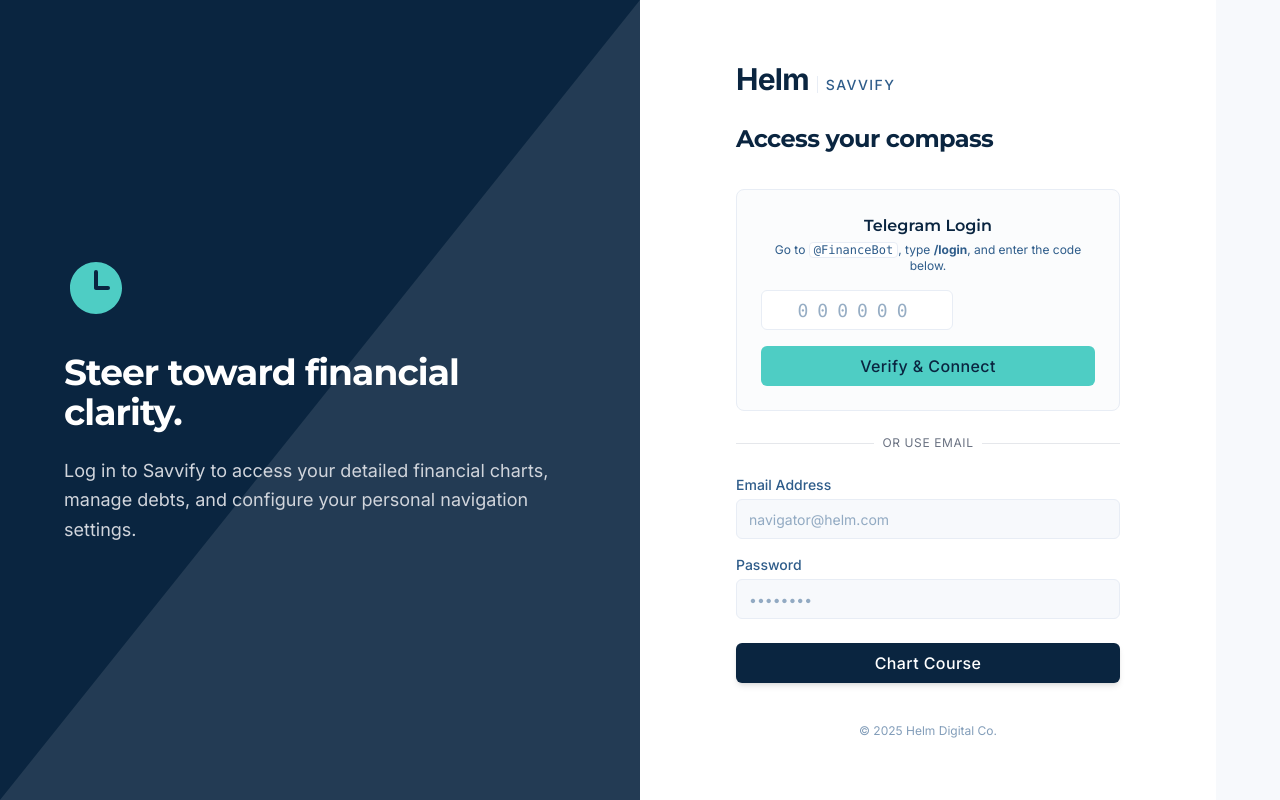
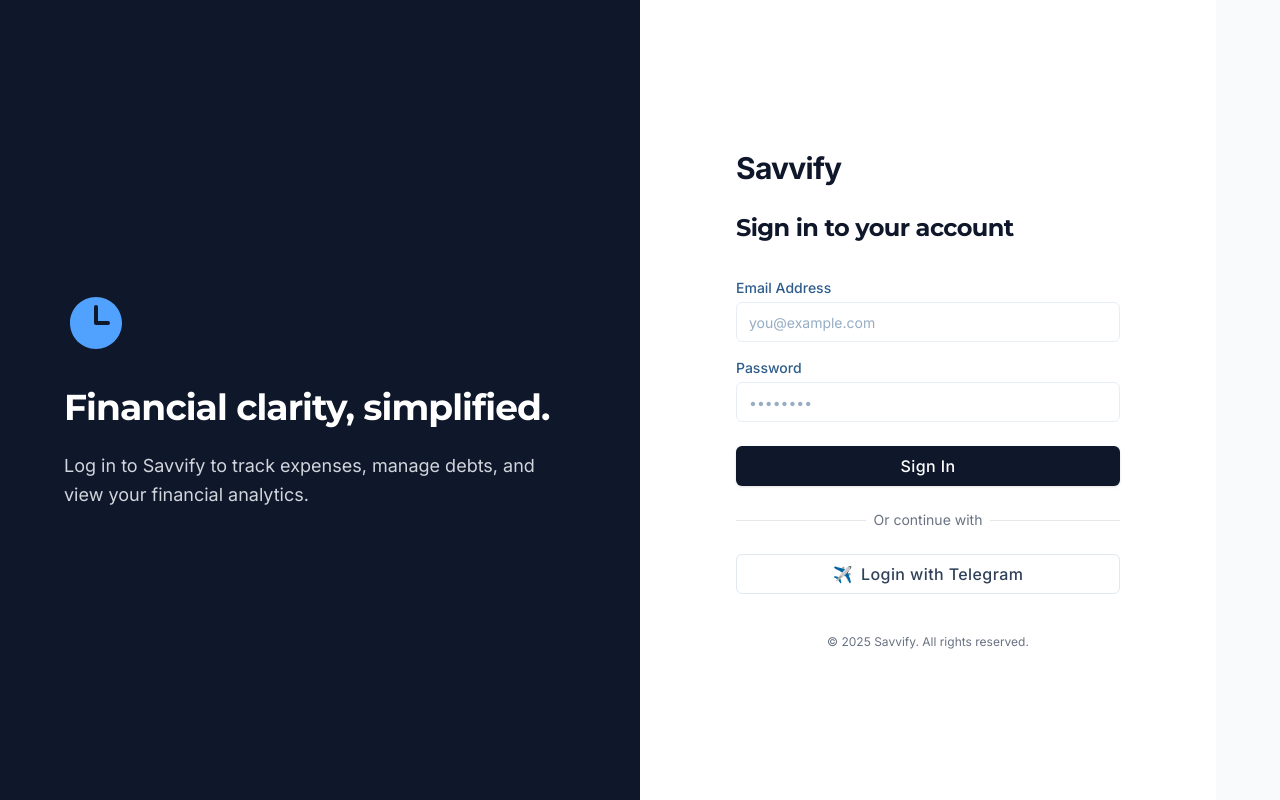
Before and after one commit to pr0meth4us/savvify-web, a Next.js app: page /login in a window 1280 px wide. Built offline with nearby package versions, Linux system fonts and the light colour scheme.

Commit message:
auth update

```diff
--- /dev/null
+++ b/app/(app)/complete-profile/page.tsx
@@ -0,0 +1,80 @@
+"use client";
+
+import { useState } from "react";
+import { useRouter } from "next/navigation";
+import api from "@/lib/api";
+import { Button } from "@/components/ui/Button";
+import { Input } from "@/components/ui/Input";
+
+export default function CompleteProfilePage() {
+  const router = useRouter();
+  const [email, setEmail] = useState("");
+  const [password, setPassword] = useState(""); // Optional: ask for password to set up email login
+  const [loading, setLoading] = useState(false);
+  const [error, setError] = useState("");
+
+  const handleSubmit = async (e: React.FormEvent) => {
+    e.preventDefault();
+    setLoading(true);
+    setError("");
+
+    try {
+      // Assuming backend has an endpoint to update profile/email
+      await api.put("/users/me", {
+        email: email,
+        // If your backend supports setting a password during this phase:
+        // password: password
+      });
+
+      // Force reload or redirect to dashboard
+      window.location.href = "/dashboard";
+    } catch (err: any) {
+      console.error(err);
+      setError(err.response?.data?.error || "Failed to update profile.");
+      setLoading(false);
+    }
+  };
+
+  return (
+    <div className="max-w-md mx-auto mt-20 p-8 bg-white rounded-xl shadow-sm border border-slate-200">
+      <div className="text-center mb-8">
+        <h1 className="text-2xl font-bold text-slate-900">Finish Setting Up</h1>
+        <p className="text-slate-500 mt-2">
+          Please link an email address to your account to ensure you never lose access.
+        </p>
+      </div>
+
+      {error && (
+        <div className="mb-6 p-3 bg-red-50 text-red-700 text-sm rounded-md border border-red-100">
+          {error}
+        </div>
+      )}
+
+      <form onSubmit={handleSubmit} className="space-y-6">
+        <Input
+          label="Email Address"
+          type="email"
+          required
+          value={email}
+          onChange={(e) => setEmail(e.target.value)}
+          placeholder="you@example.com"
+        />
+
+        {/* Optional: Add Password field if you want them to enable email login immediately */}
+        {/* <Input
+          label="Create a Password"
+          type="password"
+          required
+          value={password}
+          onChange={(e) => setPassword(e.target.value)}
+          placeholder="Min 8 characters"
+        />
+        */}
+
+        <Button type="submit" className="w-full" isLoading={loading}>
+          Complete Setup
+        </Button>
+      </form>
+    </div>
+  );
+}
--- a/app/login/page.tsx
+++ b/app/login/page.tsx
@@ -1,35 +1,29 @@
 import React from 'react';
 import LoginForm from '@/components/auth/login-form';
-import TelegramLogin from '@/components/auth/telegram-login';
 import Link from 'next/link';
 import { Metadata } from 'next';
 
 export const metadata: Metadata = {
-  title: 'Login | Savvify by Helm',
-  description: 'Access your financial compass.',
+  title: 'Login | Savvify',
+  description: 'Access your financial dashboard.',
 };
 
 export default function LoginPage() {
   return (
-    <div className="min-h-screen flex flex-col lg:flex-row bg-helm-fog">
-      {/* Left: Navigation/Brand Panel */}
-      <div className="hidden lg:flex w-1/2 bg-helm-navy relative overflow-hidden items-center justify-center text-white p-12">
-        <div className="absolute inset-0 opacity-10">
-          <svg className="h-full w-full" viewBox="0 0 100 100" preserveAspectRatio="none">
-            <path d="M0 100 L100 0 L100 100 Z" fill="currentColor" />
-          </svg>
-        </div>
+    <div className="min-h-screen flex flex-col lg:flex-row bg-slate-50">
+      {/* Left: Brand Panel */}
+      <div className="hidden lg:flex w-1/2 bg-slate-900 relative overflow-hidden items-center justify-center text-white p-12">
         <div className="relative z-10 max-w-lg">
-          <div className="mb-8 text-helm-seafoam">
+          <div className="mb-8 text-blue-400">
             <svg xmlns="http://www.w3.org/2000/svg" viewBox="0 0 24 24" fill="currentColor" className="w-16 h-16">
               <path fillRule="evenodd" d="M12 2.25c-5.385 0-9.75 4.365-9.75 9.75s4.365 9.75 9.75 9.75 9.75-4.365 9.75-9.75S17.385 2.25 12 2.25ZM12.75 6a.75.75 0 0 0-1.5 0v6c0 .414.336.75.75.75h4.5a.75.75 0 0 0 0-1.5h-3.75V6Z" clipRule="evenodd" />
             </svg>
           </div>
-          <h1 className="text-4xl font-display font-bold tracking-tight mb-6">
-            Steer toward financial clarity.
+          <h1 className="text-4xl font-bold tracking-tight mb-6">
+            Financial clarity, simplified.
           </h1>
           <p className="text-lg text-gray-300 leading-relaxed">
-            Log in to Savvify to access your detailed financial charts, manage debts, and configure your personal navigation settings.
+            Log in to Savvify to track expenses, manage debts, and view your financial analytics.
           </p>
         </div>
       </div>
@@ -39,38 +33,22 @@
         <div className="mx-auto w-full max-w-sm lg:w-96">
           <div className="text-center lg:text-left mb-8">
             <Link href="/" className="inline-block">
-              <span className="text-3xl font-bold text-helm-navy font-display tracking-tight">
-                Helm
-              </span>
-              <span className="ml-2 text-sm font-medium text-helm-ocean uppercase tracking-widest border-l border-helm-fog-dark pl-2">
+              <span className="text-3xl font-bold text-slate-900 tracking-tight">
                 Savvify
               </span>
             </Link>
-            <h2 className="mt-6 text-2xl font-bold leading-9 tracking-tight text-helm-navy font-display">
-              Access your compass
+            <h2 className="mt-6 text-2xl font-bold leading-9 tracking-tight text-slate-900">
+              Sign in to your account
             </h2>
           </div>
 
           <div className="mt-6">
-            {/* Telegram Login (The "Telegram Door") */}
-            <TelegramLogin />
-
-            {/* Divider */}
-            <div className="relative mb-6">
-              <div className="absolute inset-0 flex items-center" aria-hidden="true">
-                <div className="w-full border-t border-gray-200" />
-              </div>
-              <div className="relative flex justify-center">
-                <span className="bg-white px-2 text-xs text-gray-500 uppercase tracking-wider">Or use email</span>
-              </div>
-            </div>
-
-            {/* Email Login */}
+            {/* Login Form Component handles both Email and Telegram toggling */}
             <LoginForm />
           </div>
 
-          <div className="mt-10 text-center text-xs text-helm-ocean/60">
-            <p>&copy; {new Date().getFullYear()} Helm Digital Co.</p>
+          <div className="mt-10 text-center text-xs text-gray-500">
+            <p>&copy; {new Date().getFullYear()} Savvify. All rights reserved.</p>
           </div>
         </div>
       </div>
--- a/components/auth/login-form.tsx
+++ b/components/auth/login-form.tsx
@@ -5,50 +5,46 @@
 import { useRouter } from "next/navigation";
 import { Button } from "@/components/ui/Button";
 import { Input } from "@/components/ui/Input";
+import TelegramLogin from "./telegram-login";
 
 export default function LoginForm() {
   const router = useRouter();
+  const [method, setMethod] = useState<'email' | 'telegram'>('email');
+
+  // Email State
   const [email, setEmail] = useState("");
   const [password, setPassword] = useState("");
   const [loading, setLoading] = useState(false);
   const [error, setError] = useState("");
 
-  const handleSubmit = async (e: React.FormEvent) => {
+  const handleEmailSubmit = async (e: React.FormEvent) => {
     e.preventDefault();
     setLoading(true);
     setError("");
-
     try {
       const result = await signIn("bifrost-credentials", {
         email,
         password,
         redirect: false,
       });
-
       if (result?.error) {
-        setError("Coordinates invalid. Please check your credentials.");
+        setError("Invalid credentials. Please check your email and password.");
         setLoading(false);
       } else {
-        // Successful login - steer to dashboard
         router.push("/dashboard");
         router.refresh();
       }
     } catch (err) {
-      setError("Navigation system error. Please try again.");
+      setError("An unexpected error occurred. Please try again.");
       setLoading(false);
     }
   };
 
   return (
-    <form onSubmit={handleSubmit} className="space-y-6">
+    <div className="space-y-6">
       {error && (
-        <div className="bg-red-50 border-l-4 border-red-500 p-4 rounded-r-md animate-in fade-in slide-in-from-top-2">
+        <div className="bg-red-50 border-l-4 border-red-500 p-4 rounded-r-md">
           <div className="flex">
-            <div className="flex-shrink-0">
-              <svg className="h-5 w-5 text-red-400" viewBox="0 0 20 20" fill="currentColor">
-                <path fillRule="evenodd" d="M10 18a8 8 0 100-16 8 8 0 000 16zM8.707 7.293a1 1 0 00-1.414 1.414L8.586 10l-1.293 1.293a1 1 0 101.414 1.414L10 11.414l1.293 1.293a1 1 0 001.414-1.414L11.414 10l1.293-1.293a1 1 0 00-1.414-1.414L10 8.586 8.707 7.293z" clipRule="evenodd" />
-              </svg>
-            </div>
             <div className="ml-3">
               <p className="text-sm text-red-700 font-medium">{error}</p>
             </div>
@@ -56,6 +52,8 @@
         </div>
       )}
 
+      {method === 'email' ? (
+        <form onSubmit={handleEmailSubmit} className="space-y-6">
           <div className="space-y-4">
             <Input
               label="Email Address"
@@ -66,8 +64,7 @@
               required
               value={email}
               onChange={(e) => setEmail(e.target.value)}
-          placeholder="navigator@helm.com"
-          className="bg-helm-fog"
+              placeholder="you@example.com"
             />
 
             <Input
@@ -80,7 +77,6 @@
               value={password}
               onChange={(e) => setPassword(e.target.value)}
               placeholder="••••••••"
-          className="bg-helm-fog"
             />
           </div>
 
@@ -88,10 +84,43 @@
             type="submit"
             variant="primary"
             isLoading={loading}
-        className="w-full py-2.5 shadow-md"
+            className="w-full"
           >
-        {loading ? "Calibrating..." : "Chart Course"}
+            {loading ? "Signing in..." : "Sign In"}
           </Button>
         </form>
+      ) : (
+        <TelegramLogin />
+      )}
+
+      <div className="relative">
+        <div className="absolute inset-0 flex items-center">
+          <div className="w-full border-t border-gray-200" />
+        </div>
+        <div className="relative flex justify-center text-sm">
+          <span className="bg-white px-2 text-gray-500">Or continue with</span>
+        </div>
+      </div>
+
+      <div className="grid grid-cols-1 gap-3">
+        {method === 'email' ? (
+          <Button
+            variant="outline"
+            onClick={() => { setMethod('telegram'); setError(""); }}
+            className="w-full"
+          >
+            <span className="mr-2">✈️</span> Login with Telegram
+          </Button>
+        ) : (
+          <Button
+            variant="outline"
+            onClick={() => { setMethod('email'); setError(""); }}
+            className="w-full"
+          >
+            <span className="mr-2">✉️</span> Login with Email
+          </Button>
+        )}
+      </div>
+    </div>
   );
 }
--- a/components/auth/telegram-login.tsx
+++ b/components/auth/telegram-login.tsx
@@ -14,8 +14,6 @@
 
   const handleOtpLogin = async (e: React.FormEvent) => {
     e.preventDefault();
-
-    // Basic validation
     if (!code || code.length < 6) {
       setError("Please enter a valid 6-digit code.");
       return;
@@ -25,18 +23,15 @@
     setError(null);
 
     try {
-      // We pass 'otpCode' to the credentials provider
       const result = await signIn("bifrost-credentials", {
         otpCode: code,
         redirect: false,
       });
 
       if (result?.error) {
-        // If Bifrost returns 401/403, NextAuth returns an error
         setError("Invalid or expired code. Please try again.");
         setIsLoading(false);
       } else {
-        // Success: Navigate to dashboard
         router.push("/dashboard");
         router.refresh();
       }
@@ -48,11 +43,11 @@
   };
 
   return (
-    <div className="w-full space-y-4 mb-6 border border-helm-fog-dark p-6 rounded-lg bg-helm-fog/50">
-      <div className="text-center mb-4">
-        <h3 className="font-semibold text-helm-navy font-display">Telegram Login</h3>
-        <p className="text-xs text-helm-ocean mt-1">
-          Go to <span className="font-mono bg-white px-1 rounded border border-helm-fog-dark">@FinanceBot</span>, type <b>/login</b>, and enter the code below.
+    <div className="w-full space-y-4">
+      <div className="text-center mb-4 bg-blue-50 p-4 rounded-lg border border-blue-100">
+        <h3 className="font-semibold text-blue-900">Telegram Login</h3>
+        <p className="text-sm text-blue-700 mt-1">
+          Open <b>@FinanceBot</b> on Telegram, type <span className="font-mono bg-white px-1 rounded">/login</span>, and enter the code below.
         </p>
       </div>
 
@@ -61,26 +56,26 @@
           <Input
             placeholder="000000"
             value={code}
-            onChange={(e) => setCode(e.target.value.replace(/\D/g, ''))} // Only allow numbers
-            className="text-center tracking-[0.5em] text-lg font-mono w-48 bg-white"
+            onChange={(e) => setCode(e.target.value.replace(/\D/g, ''))}
+            className="text-center tracking-[0.5em] text-lg font-mono w-48"
             maxLength={6}
             inputMode="numeric"
           />
         </div>
 
         {error && (
-          <p className="text-xs text-red-600 text-center font-medium animate-in fade-in slide-in-from-top-1">
+          <p className="text-sm text-red-600 text-center font-medium">
             {error}
           </p>
         )}
 
         <Button
           type="submit"
-          variant="accent"
+          variant="primary"
           className="w-full"
           isLoading={isLoading}
         >
-          Verify & Connect
+          Verify Code
         </Button>
       </form>
     </div>
--- a/components/layout/sidebar.tsx
+++ b/components/layout/sidebar.tsx
@@ -6,17 +6,17 @@
 import {
   LayoutDashboard,
   ScrollText,
-  Handshake,
+  CreditCard,
   Settings,
   LogOut,
-  Compass
+  Wallet
 } from "lucide-react";
 import { signOut } from "next-auth/react";
 
 const navigation = [
   { name: "Dashboard", href: "/dashboard", icon: LayoutDashboard },
   { name: "Transactions", href: "/transactions", icon: ScrollText },
-  { name: "Debts / IOUs", href: "/debts", icon: Handshake },
+  { name: "Debts & IOUs", href: "/debts", icon: CreditCard },
   { name: "Settings", href: "/settings", icon: Settings },
 ];
 
@@ -24,12 +24,12 @@
   const pathname = usePathname();
 
   return (
-    <div className="flex h-full w-64 flex-col bg-helm-navy text-white shadow-xl">
+    <div className="flex h-full w-64 flex-col bg-slate-900 text-white shadow-xl">
       {/* Brand Header */}
-      <div className="flex h-16 items-center px-6 border-b border-helm-navy-light">
+      <div className="flex h-16 items-center px-6 border-b border-slate-800">
         <Link href="/dashboard" className="flex items-center gap-2">
-          <Compass className="h-8 w-8 text-helm-seafoam animate-pulse-slow" />
-          <span className="text-xl font-bold font-display tracking-tight">HELM</span>
+          <Wallet className="h-6 w-6 text-blue-400" />
+          <span className="text-xl font-bold tracking-tight">Savvify</span>
         </Link>
       </div>
 
@@ -44,14 +44,14 @@
               className={cn(
                 "group flex items-center rounded-md px-3 py-2.5 text-sm font-medium transition-colors",
                 isActive
-                  ? "bg-helm-navy-light text-white shadow-sm ring-1 ring-white/10"
-                  : "text-gray-300 hover:bg-helm-navy-light/50 hover:text-white"
+                  ? "bg-slate-800 text-white shadow-sm ring-1 ring-white/10"
+                  : "text-gray-400 hover:bg-slate-800 hover:text-white"
               )}
             >
               <item.icon
                 className={cn(
                   "mr-3 h-5 w-5 flex-shrink-0",
-                  isActive ? "text-helm-seafoam" : "text-gray-400 group-hover:text-white"
+                  isActive ? "text-blue-400" : "text-gray-500 group-hover:text-white"
                 )}
               />
               {item.name}
@@ -61,13 +61,13 @@
       </nav>
 
       {/* Footer / Logout */}
-      <div className="border-t border-helm-navy-light p-4">
+      <div className="border-t border-slate-800 p-4">
         <button
           onClick={() => signOut({ callbackUrl: "/login" })}
-          className="group flex w-full items-center rounded-md px-3 py-2 text-sm font-medium text-gray-300 hover:bg-helm-navy-light hover:text-white transition-colors"
+          className="group flex w-full items-center rounded-md px-3 py-2 text-sm font-medium text-gray-400 hover:bg-slate-800 hover:text-white transition-colors"
         >
-          <LogOut className="mr-3 h-5 w-5 text-gray-400 group-hover:text-red-400 transition-colors" />
-          Disconnect
+          <LogOut className="mr-3 h-5 w-5 text-gray-500 group-hover:text-red-400 transition-colors" />
+          Sign Out
         </button>
       </div>
     </div>
--- a/components/ui/Button.tsx
+++ b/components/ui/Button.tsx
@@ -2,15 +2,14 @@
 import React from 'react';
 import { cn } from '@/lib/utils';
 import { Spinner } from './Spinner';
-import { Slot } from '@radix-ui/react-slot'; // You might need to install this: npm install @radix-ui/react-slot
+import { Slot } from '@radix-ui/react-slot';
 
-// Variant styles
 const variantStyles = {
-  primary: 'bg-helm-navy text-white hover:bg-helm-navy-light shadow-sm',
-  secondary: 'bg-helm-ocean text-white hover:bg-helm-ocean/90',
-  accent: 'bg-helm-seafoam text-helm-navy hover:bg-helm-seafoam/90',
-  outline: 'border border-helm-fog-dark bg-white text-helm-navy hover:bg-helm-fog',
-  ghost: 'bg-transparent text-helm-navy hover:bg-helm-fog',
+  primary: 'bg-slate-900 text-white hover:bg-slate-800 shadow-sm',
+  secondary: 'bg-blue-600 text-white hover:bg-blue-700',
+  accent: 'bg-emerald-500 text-white hover:bg-emerald-600',
+  outline: 'border border-slate-200 bg-white text-slate-700 hover:bg-slate-50',
+  ghost: 'bg-transparent text-slate-700 hover:bg-slate-100',
   danger: 'bg-red-600 text-white hover:bg-red-700',
 };
 
@@ -23,8 +22,8 @@
 export interface ButtonProps
   extends React.ButtonHTMLAttributes<HTMLButtonElement> {
   variant?: keyof typeof variantStyles;
-  size?: keyof typeof sizeStyles; // Added size prop
-  asChild?: boolean; // Added asChild prop
+  size?: keyof typeof sizeStyles;
+  asChild?: boolean;
   isLoading?: boolean;
 }
 
@@ -35,7 +34,7 @@
     return (
       <Comp
         className={cn(
-          'inline-flex items-center justify-center rounded-md font-medium font-display tracking-wide transition-colors duration-150 focus:outline-none focus:ring-2 focus:ring-helm-horizon focus:ring-offset-2 disabled:opacity-50 disabled:pointer-events-none',
+          'inline-flex items-center justify-center rounded-md font-medium tracking-wide transition-colors duration-150 focus:outline-none focus:ring-2 focus:ring-blue-500 focus:ring-offset-2 disabled:opacity-50 disabled:pointer-events-none',
           variantStyles[variant],
           sizeStyles[size],
           className
@@ -46,8 +45,8 @@
       >
         {isLoading ? (
           <div className="flex items-center gap-2">
-            <Spinner size="sm" className="text-white" />
-            <span>Steering...</span>
+            <Spinner size="sm" className="text-current" />
+            <span>Loading...</span>
           </div>
         ) : (
           children
@@ -56,7 +55,6 @@
     );
   },
 );
-
 Button.displayName = 'Button';
 
 export { Button };
--- a/components/ui/Spinner.tsx
+++ b/components/ui/Spinner.tsx
@@ -6,21 +6,11 @@
   size?: 'sm' | 'md' | 'lg';
 }
 
-/**
- * A Helm-branded "Compass" spinner.
- * It evokes navigation and finding one's bearing.
- */
 export function Spinner({ className, size = 'md' }: SpinnerProps) {
   const sizeClasses = {
     sm: 'w-4 h-4',
     md: 'w-8 h-8',
     lg: 'w-12 h-12',
-    };
-
-    const needleSize = {
-        sm: 'border-b-[6px] border-l-[3px] border-r-[3px]',
-        md: 'border-b-[12px] border-l-[6px] border-r-[6px]',
-        lg: 'border-b-[18px] border-l-[9px] border-r-[9px]',
   };
 
   return (
@@ -33,17 +23,9 @@
       role="status"
       aria-label="Loading..."
     >
-            {/* Outer spinning ring */}
       <div
         className={cn(
-                    'absolute h-full w-full rounded-full border-2 border-helm-fog-dark border-t-helm-ocean animate-spin',
-                )}
-            ></div>
-            {/* Inner compass needle (points up) */}
-            <div
-                className={cn(
-                    'w-0 h-0 border-l-transparent border-r-transparent border-b-helm-navy',
-                    needleSize[size],
+          'h-full w-full rounded-full border-2 border-slate-200 border-t-blue-600 animate-spin',
         )}
       ></div>
     </div>
```
Also changed, not shown: app/(app)/transactions/page.tsx (+7 -10 lines), app/dashboard/page.tsx (+23 -26 lines), components/auth/auth-guard.tsx (+22 -6 lines). Lines whose indentation alone changed are shown as unchanged.
